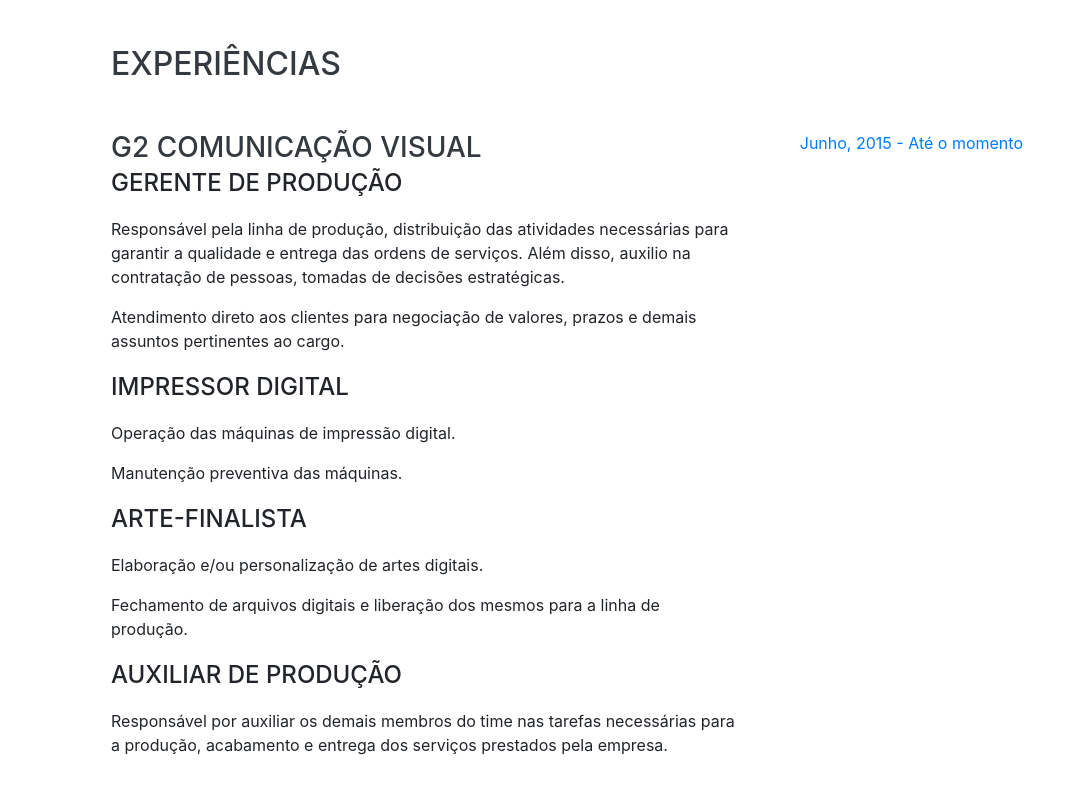
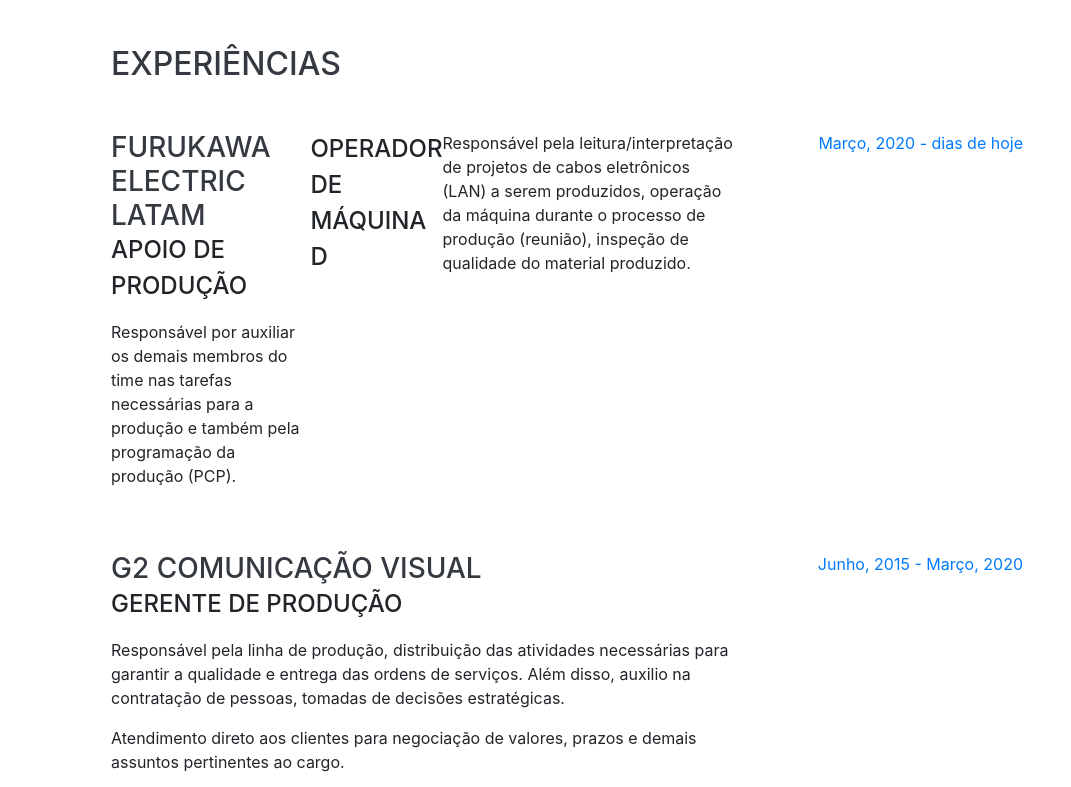
Before and after one commit to paulosergiocruz/paulosergiocruz.github.io, a website with bundled scripts: page index.html in a window 1280 px wide. Shown: the part 804-1591 px from the top of the page, without its empty margins (209-1280 px from the left). Built offline with nearby package versions, Linux system fonts and the light colour scheme; a web font is replaced by a local one.

Commit message:
atualização de experiências

```diff
--- a/index.html
+++ b/index.html
@@ -92,7 +92,7 @@
             <span class="text-primary">Cruz</span>
           </h1>
           <div class="subheading mb-5">
-            Tatuquara · Curitiba · PR · (45)
+            Tatuquara · Curitiba · PR · (41)
             99845-2127 ·
             <a href="mailto:paulosergio.sdacruz@gmail.com"
               >paulosergio.sdacruz@gmail.com</a
@@ -132,6 +132,29 @@
           >
             <div class="resume-content">
               <h3 class="mb-0">
+                Furukawa Electric Latam
+              </h3>
+              <div class="subheading mb-3">Apoio de produção</div>
+              <p>
+                Responsável por auxiliar os demais membros do time nas tarefas necessárias para a produção e também pela programação da produção (PCP).
+              </p>
+            </div>
+
+              <div class="subheading mb-3">Operador de Máquina D</div>
+              <p>
+                Responsável pela leitura/interpretação de projetos de cabos eletrônicos (LAN) a serem produzidos, operação da máquina durante
+                o processo de produção (reunião), inspeção de qualidade do material produzido.
+              </p>
+            <div class="resume-date text-md-right">
+              <span class="text-primary">Março, 2020 - dias de hoje</span>
+            </div>
+          </div>
+
+          <div
+            class="resume-item d-flex flex-column flex-md-row justify-content-between mb-5"
+          >
+            <div class="resume-content">
+              <h3 class="mb-0">
                 G2 Comunicação Visual
               </h3>
               <div class="subheading mb-3">Gerente de produção</div>
@@ -161,7 +184,7 @@
               </p>
             </div>
             <div class="resume-date text-md-right">
-              <span class="text-primary">Junho, 2015 - Até o momento</span>
+              <span class="text-primary">Junho, 2015 - Março, 2020</span>
             </div>
           </div>
 
```
